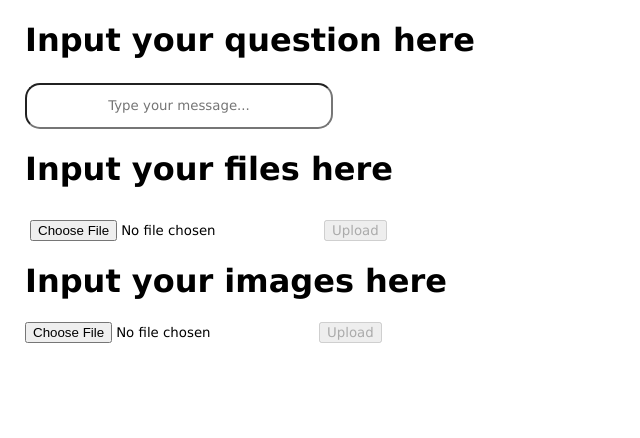
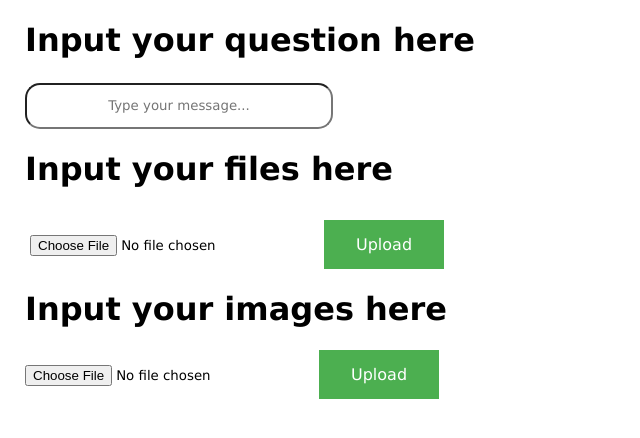
Before and after one commit to keefhub/ClockHacks-Team11, a React (Create React App) app in the folder frontend/cloudhacks-2023/: page / in a window 1280 px wide. Shown: the top 438 px of the page, without its empty margins (0-640 px from the left). Built offline with nearby package versions, Linux system fonts and the light colour scheme.

Commit message:
some update

```diff
--- a/frontend/cloudhacks-2023/src/App.css
+++ b/frontend/cloudhacks-2023/src/App.css
@@ -20,3 +20,19 @@
 .fileupload {
   padding-top: 10px;
 }
+
+.button {
+  background-color: #4caf50; /* Green */
+  border: none;
+  color: white;
+  padding: 15px 32px;
+  text-align: center;
+  text-decoration: none;
+  display: inline-block;
+  font-size: 16px;
+}
+
+.button :hover {
+  cursor: pointer;
+  background-color: black;
+}
--- a/frontend/cloudhacks-2023/src/pages/inputFile.js
+++ b/frontend/cloudhacks-2023/src/pages/inputFile.js
@@ -34,7 +34,11 @@
       <h1>Input your files here</h1>{" "}
       <div className="fileupload">
         <input type="file" onChange={handleFileChange} />
-        <button onClick={handleUpload} disabled={!selectedFile}>
+        <button
+          className="button"
+          onClick={handleUpload}
+          disabled={!selectedFile}
+        >
           Upload
         </button>
       </div>
--- a/frontend/cloudhacks-2023/src/pages/inputImage.js
+++ b/frontend/cloudhacks-2023/src/pages/inputImage.js
@@ -35,7 +35,11 @@
     <div>
       <h1>Input your images here</h1>
       <input type="file" onChange={handleFileChange} />
-      <button onClick={handleUpload} disabled={!selectedFile}>
+      <button
+        className="button"
+        onClick={handleUpload}
+        disabled={!selectedFile}
+      >
         Upload
       </button>
     </div>
```
